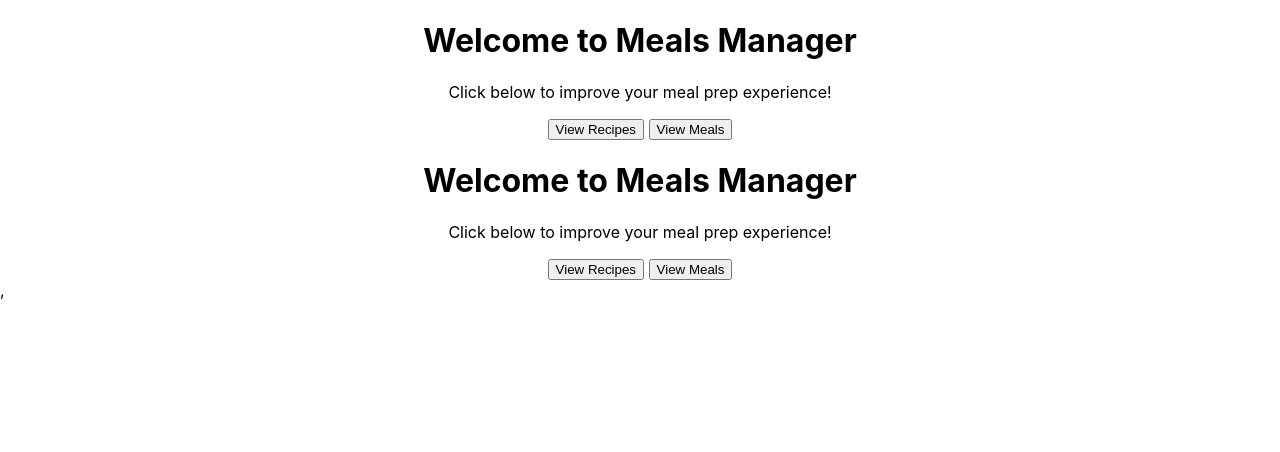
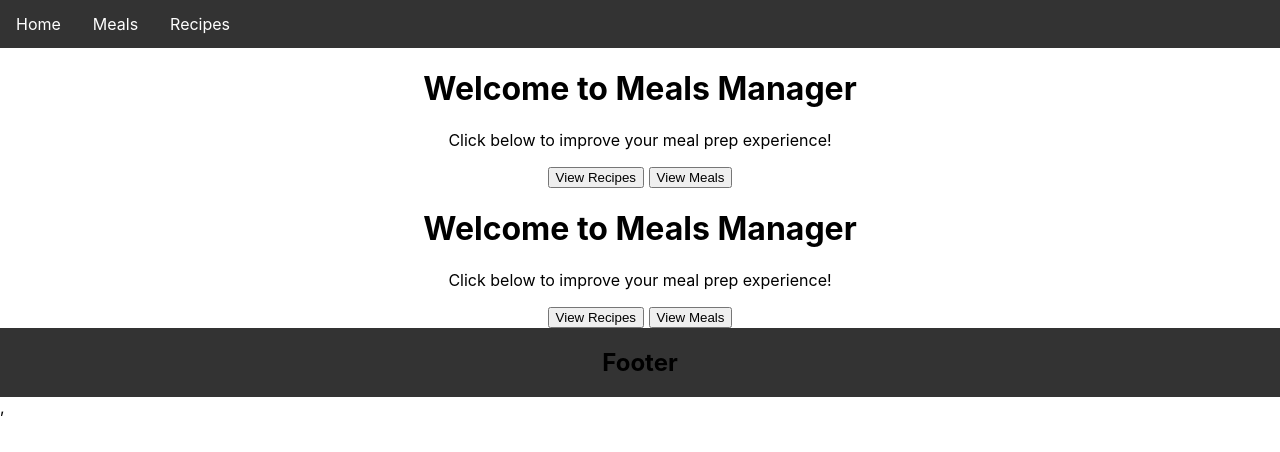
Before and after one commit to DevLuDaley/react_fe_mm, a React (Create React App) app: page / in a window 1280 px wide. Shown: the top 452 px of the page. Built offline with nearby package versions, Linux system fonts and the light colour scheme; no server answers.

Commit message:
MainContainer.js => Add NavBar & Footer

```diff
--- a/src/containers/MainContainer.js
+++ b/src/containers/MainContainer.js
@@ -1,21 +1,21 @@
 import React, { Component, Fragment } from 'react';
-import {connect} from 'react-redux'
 import {Route, Switch} from 'react-router-dom'
-
-import {fetchMeals} from '../actions/fetchMeals'
-import MealsPage from './MealsPage';
-import Meal from '../components/Meal'
+// import {connect} from 'react-redux'
+// import './MainContainer.css';
+// import {fetchMeals} from '../actions/fetchMeals'
+// import MealsPage from './MealsPage';
+// import Meal from '../components/Meal'
 // import UpdateMealPage from '../components/UpdateMealPage'
+import Navbar from  '../components/Navbar'
+import Footer from '../components/Footer'
 import HomePage from '../components/HomePage'
 import MealsContainer from './MealsContainer'
 import RecipesContainer from './RecipesContainer'
 // import Home from '../components/Home'
-
 // import {fetchMeals} from '../actions/fetchMeals'
 // import NewMealForm from '../components/NewMealForm'
 // import MealsList from '../components/MealsList'
 // import NewMainContainer from '../containers/NewMainContainer'
-
 
 class MainContainer extends Component {
     // constructor(props) {
@@ -23,7 +23,7 @@ class MainContainer extends Component {
     constructor(props) {
         super(props);
         // this.fetchMeals = fetchMeals
-        console.log('🚀 ~ file: MainContainer.js ~ line 24 ~ MainContainer ~ CONSTRUCTOR ~ props', props);
+        console.log('🚀 ~ file: MainContainer.js ~ line 24 ~ MainContainer ~ CONSTRUCTOR ~ props', this.props);
         // this.state = {meals: []}
     }
     // componentDidMount(){
@@ -35,12 +35,14 @@ class MainContainer extends Component {
     render() {
         return (
             <Fragment>
-                <Switch>
-                    <Route exact path='/' component={HomePage}/>
-                </Switch>
+                <Navbar/>
+                    <Switch>
+                        <Route exact path='/' component={HomePage}/>
+                    </Switch>
 
                 <RecipesContainer recipes={this.props.recipes}/>
                 <MealsContainer meals={this.props.meals}/>
+                <Footer id="footer"/>
             </Fragment> );
 
 
```
